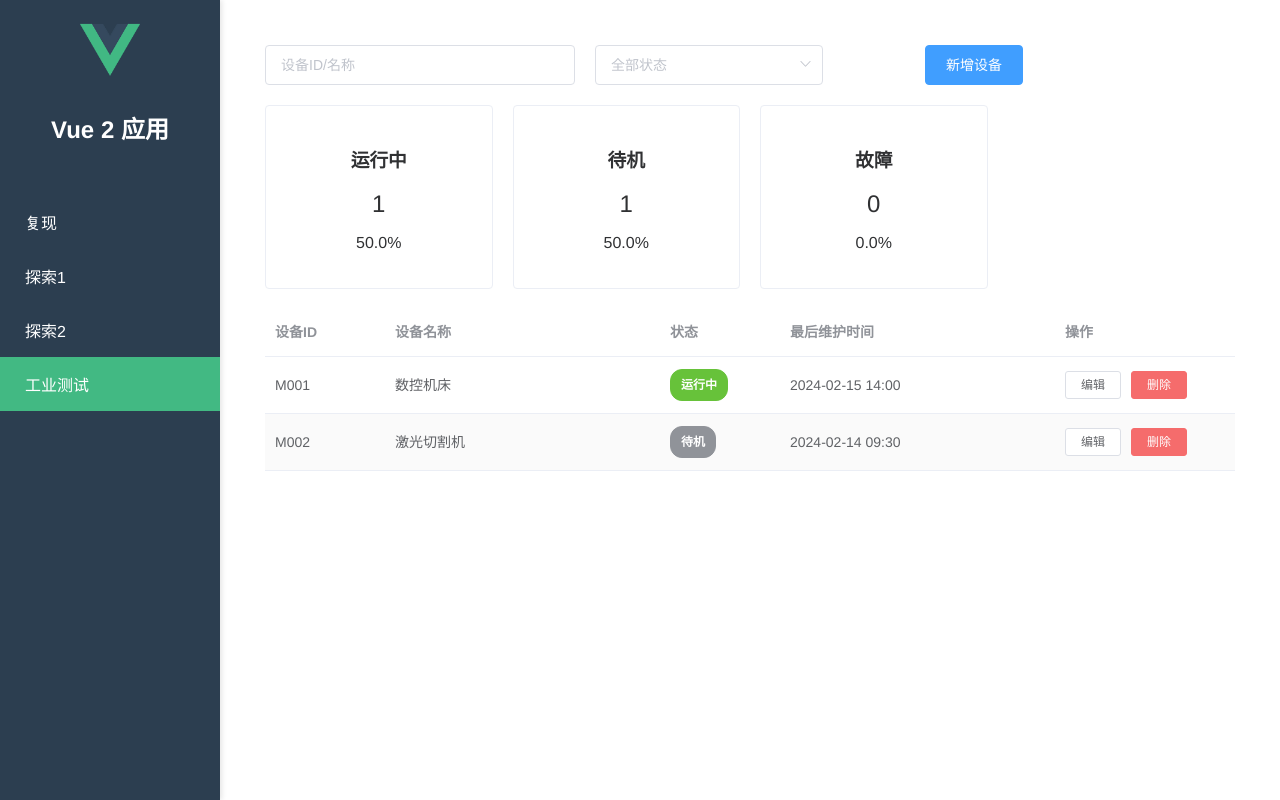
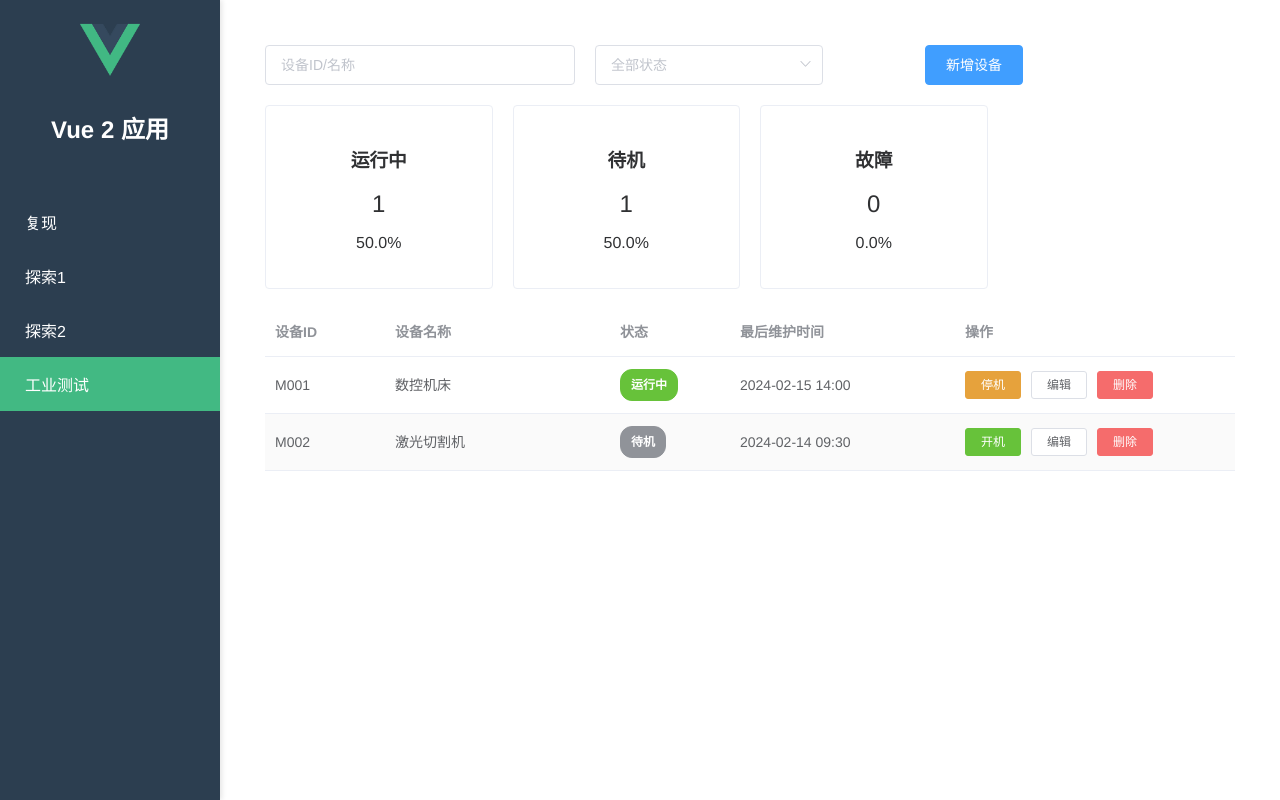
Before and after one commit to DingZhenPearl/vue2test, a Vue app: page / in a window 1280 px wide. Both pictures are taken after a click on the item "工业测试". Built offline with nearby package versions, Linux system fonts and the light colour scheme; what tdesign-vue would draw is missing.

Commit message:
feat(industryTest): 添加设备开停机功能
- 在设备列表中增加开停机按钮
- 实现设备状态切换和最后维护时间更新
- 优化设备信息展示和操作界面布局

```diff
--- a/src/components/industryTest.vue
+++ b/src/components/industryTest.vue
@@ -52,8 +52,14 @@
         </template>
       </el-table-column>
       <el-table-column prop="lastMaintain" label="最后维护时间"></el-table-column>
-      <el-table-column label="操作" width="180">
+      <el-table-column label="操作" width="280">
         <template #default="{row}">
+          <el-button
+            size="mini"
+            :type="row.status === 1 ? 'warning' : 'success'"
+            @click="handlePowerControl(row)">
+            {{ row.status === 1 ? '停机' : '开机' }}
+          </el-button>
           <el-button size="mini" @click="goToEditEquipment(row)">编辑</el-button>
           <el-button size="mini" type="danger" @click="handleDelete(row)">删除</el-button>
         </template>
@@ -209,6 +215,25 @@ export default {
       })
     },
 
+    handlePowerControl(row) {
+      const action = row.status === 1 ? '停机' : '开机';
+      this.$confirm(`确认要对设备 ${row.name} 执行${action}操作吗？`, '提示', {
+        type: 'warning'
+      }).then(() => {
+        const newStatus = row.status === 1 ? 2 : 1;  // 1:运行中, 2:待机
+        const updatedEquipment = {
+          ...row,
+          status: newStatus,
+          lastMaintain: new Date().toLocaleString()
+        };
+        equipmentService.updateEquipment(updatedEquipment);
+        this.loadEquipments();
+        this.$message.success(`${action}操作成功`);
+      }).catch(() => {
+        this.$message.info('已取消操作');
+      });
+    },
+
     loadEquipments() {
       this.equipments = equipmentService.getAllEquipments()
     }
--- a/src/services/equipmentService.js
+++ b/src/services/equipmentService.js
@@ -35,14 +35,12 @@ export default {
   },
 
   updateEquipment(equipment) {
-    const equipments = this.equipments
-    const index = equipments.findIndex(e => e.id === equipment.id)
+    const index = this.equipments.findIndex(e => e.id === equipment.id);
     if (index !== -1) {
-      equipments[index] = { ...equipment }
-      this.saveData(equipments)
-      return true
+      this.equipments[index] = { ...equipment };
+      // 如果使用localStorage存储数据
+      localStorage.setItem('equipments', JSON.stringify(this.equipments));
     }
-    return false
   },
 
   deleteEquipment(id) {
```
